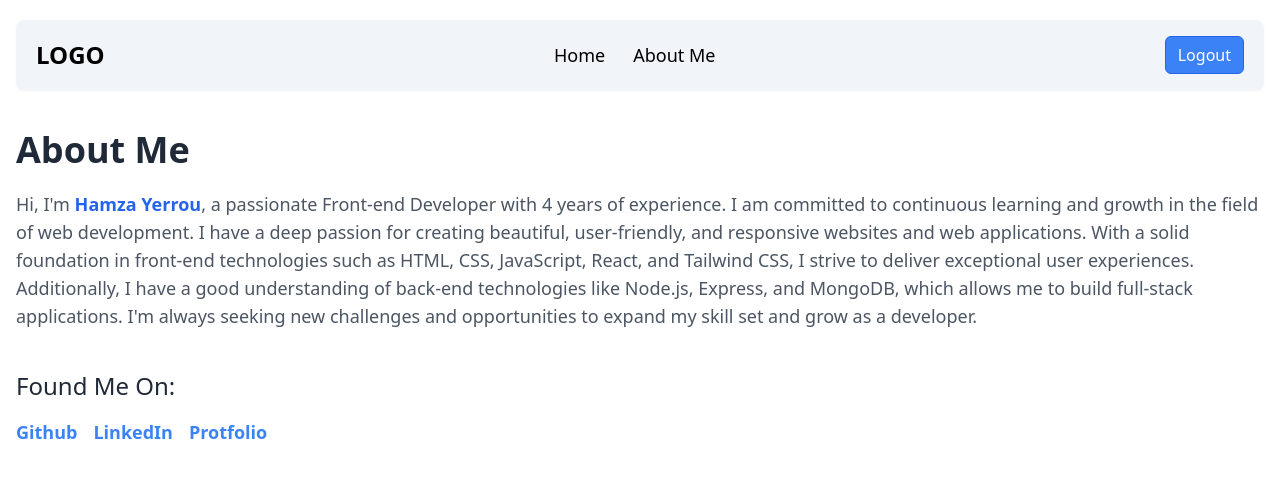
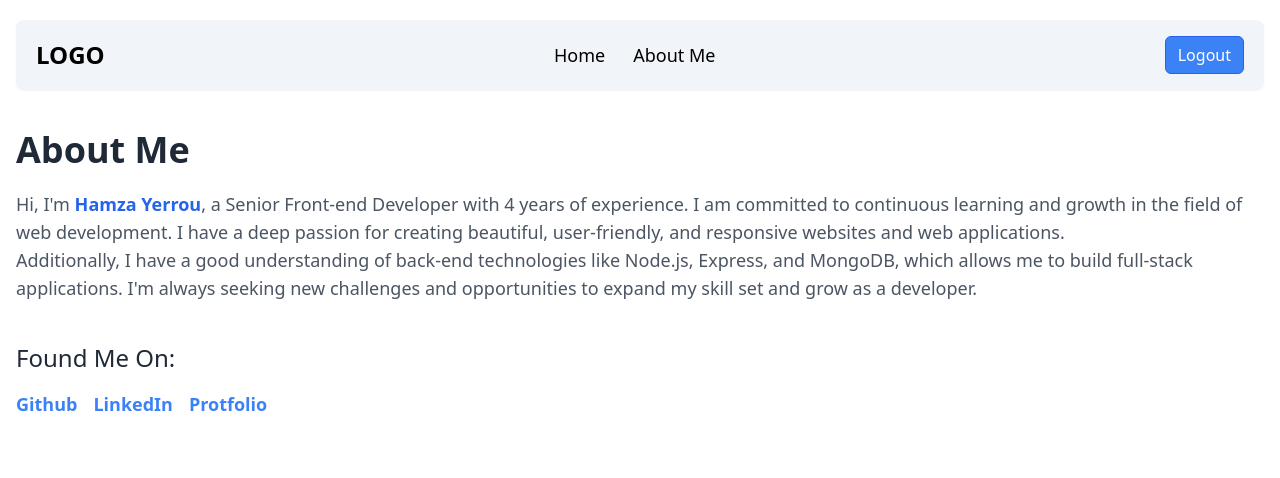
Before and after one commit to YerrouHamza/Authorization_App-MERN, a React (Vite) app in the folder UI/: page /about-me in a window 1280 px wide. Shown: the top 478 px of the page. Built offline with nearby package versions, Linux system fonts and the light colour scheme; sample sign-in values are in the browser's storage.

Commit message:
improved the name of app and auther in the packges

```diff
--- a/UI/index.html
+++ b/UI/index.html
@@ -4,7 +4,7 @@
     <meta charset="UTF-8" />
     <link rel="icon" type="image/svg+xml" href="/vite.svg" />
     <meta name="viewport" content="width=device-width, initial-scale=1.0" />
-    <title>Login MERN</title>
+    <title>Authorization App -MERN</title>
   </head>
   <body>
     <div id="root"></div>
--- a/UI/src/views/aboutPage.tsx
+++ b/UI/src/views/aboutPage.tsx
@@ -23,7 +23,7 @@ const AboutPage = React.memo(() => {
 
       <section>
         <p className="text-lg text-gray-600 mb-10">
-          Hi, I'm <span className="font-semibold text-blue-600">Hamza Yerrou</span>, a passionate Front-end Developer with 4 years of experience. I am committed to continuous learning and growth in the field of web development. I have a deep passion for creating beautiful, user-friendly, and responsive websites and web applications. With a solid foundation in front-end technologies such as HTML, CSS, JavaScript, React, and Tailwind CSS, I strive to deliver exceptional user experiences. <br />
+          Hi, I'm <span className="font-semibold text-blue-600">Hamza Yerrou</span>, a Senior Front-end Developer with 4 years of experience. I am committed to continuous learning and growth in the field of web development. I have a deep passion for creating beautiful, user-friendly, and responsive websites and web applications. <br />
           Additionally, I have a good understanding of back-end technologies like Node.js, Express, and MongoDB, which allows me to build full-stack applications. I'm always seeking new challenges and opportunities to expand my skill set and grow as a developer.
         </p>
       </section>
```
Also changed, not shown: UI/package.json (+8 -1 lines), 1 other file (tests, documents, lock files or other folders).
